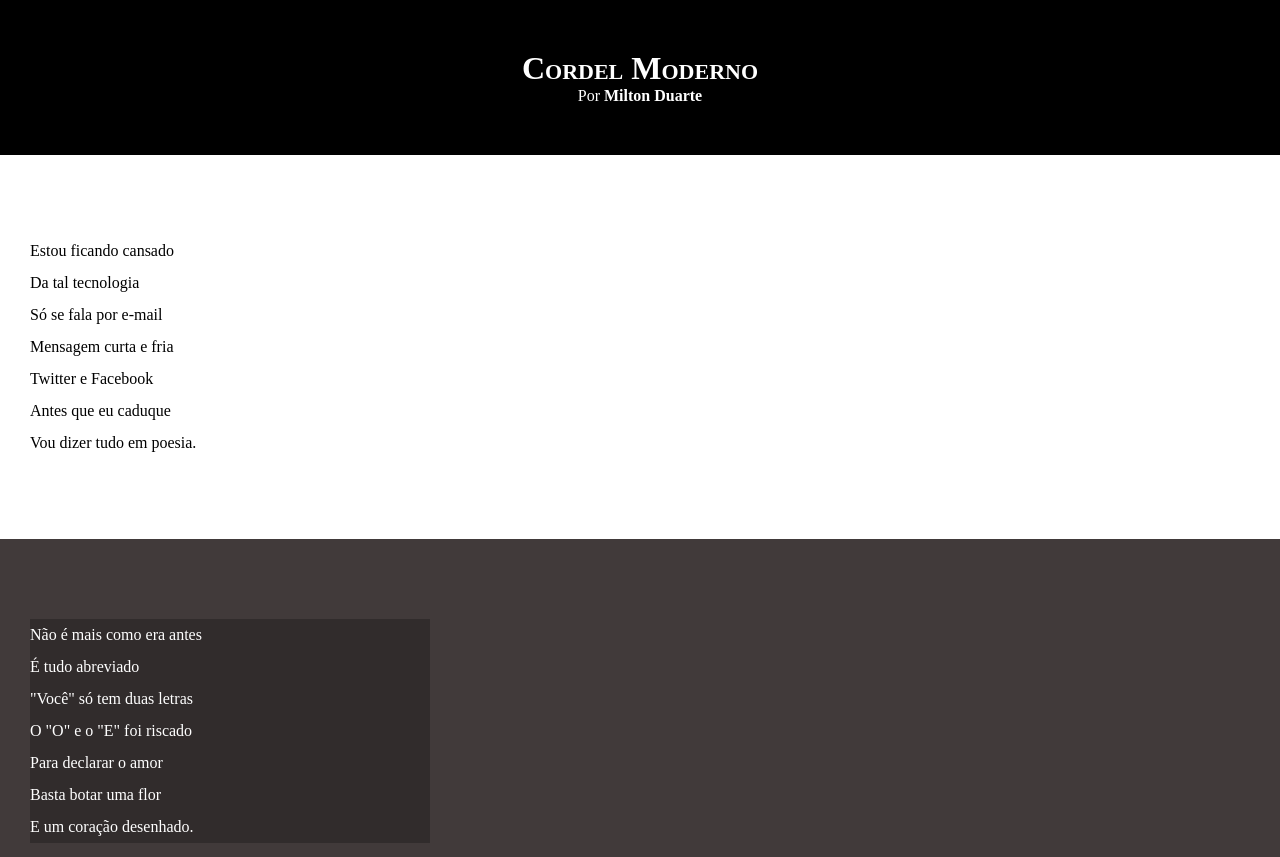
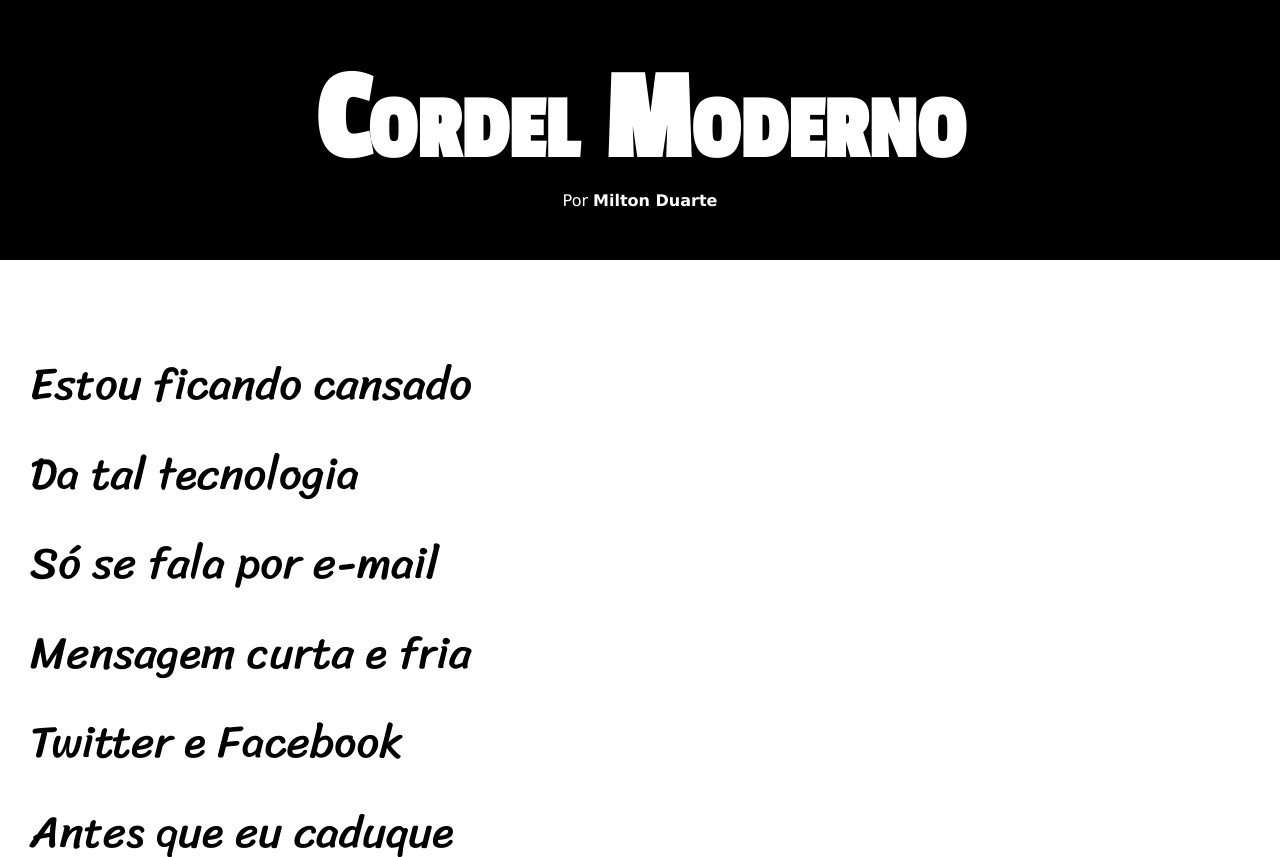
Before and after one commit to Marcos-Overview/Projeto-Cordel, a plain HTML site: page index.html in a window 1280 px wide. Shown: the top 857 px of the page. Drawn offline with Linux system fonts and the light colour scheme.

Commit message:
Updating CSS

```diff
--- a/estilo/style.css
+++ b/estilo/style.css
@@ -1,4 +1,15 @@
 @charset "UFT-8";
+
+@import url('https://fonts.googleapis.com/css2?family=Passion+One&display=swap');
+
+@import url('https://fonts.googleapis.com/css2?family=Sriracha&display=swap');
+
+
+:root{
+    --fonte1: Verdana, 'Geneva' , Tahoma, sans-serif;
+    --fonte2: 'Passion One', cursive;
+    --fonte3: 'Sriracha', cursive;
+}
 
 *{
     margin: 0px ;
@@ -8,6 +19,7 @@
 html, body {
     background-color: darkgray;
     min-height: 100vh; /*view port hight*/
+    font-family: var(--fonte1);
 }
 
 header{
@@ -20,6 +32,8 @@ header > h1 {
     padding-top: 50px;
     /*text-transform: uppercase; Deixar todas as letras MAIUSCULA*/
     font-variant: small-caps; /*Todas as letras são maisculas porem a primeira letra de cada palavra que estiver no bloco fica maior*/
+    font-family: var(--fonte2);
+    font-size: 10vw; /*Tamanha baseado na largura da tela, não é o melhor dos caminhos mas para agora é o suficiente*/
 }
 
 header > p {
@@ -41,6 +55,8 @@ section { /*configuração genericas*/
     padding-bottom: 10vh;/*10% da altura da tela*/
     line-height: 2em; /*Espaçamento entre as palavras*/
     padding-left: 30px;
+    font-family: var(--fonte3);
+    font-size: 3.5vw;/*Tamanha baseado na largura da tela, não é o melhor dos caminhos mas para agora é o suficiente*/
 }
 
 section.normal{
@@ -54,9 +70,11 @@ section.imagem {
 }
 
 section.imagem > p {
-    /*border: 2px solid black;*/
-    max-width: 400px;
+    /*border: 2px solid black;
+    max-width: 400px;*/
     background-color: rgba(0, 0, 0, 0.252);
+    display: inline-block; /*caixar que se adapata ao tamanha do conteudo*/
+    padding: 10px;
 }
 
 footer {
```
